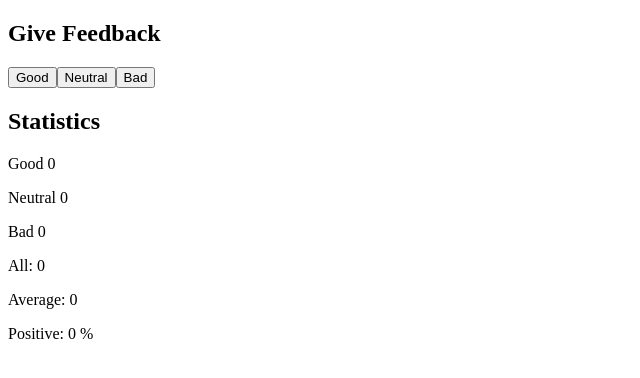
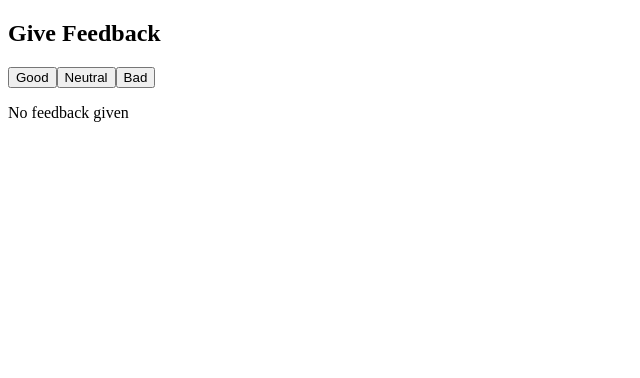
Before and after one commit to ItzRoBeerT/part1, a React (Vite) app in the folder unicafe/: page / in a window 1280 px wide. Shown: the top 378 px of the page, without its empty margins (0-640 px from the left). Built offline with nearby package versions, Linux system fonts and the light colour scheme.

Commit message:
unicafe - step 4

```diff
--- a/unicafe/src/App.jsx
+++ b/unicafe/src/App.jsx
@@ -1,7 +1,9 @@
 import { useState } from 'react';
 
 const Statistics = ({ good, neutral, bad, total, average, positive }) => {
-	return (
+	return total === 0 ? (
+		<p>No feedback given</p>
+	) : (
 		<section>
 			<h2>Statistics</h2>
 			<p>Good {good}</p>
@@ -42,7 +44,14 @@ const App = () => {
 				<button onClick={() => setNeutral(neutral + 1)}>Neutral</button>
 				<button onClick={() => setBad(bad + 1)}>Bad</button>
 			</section>
-			<Statistics average={average()} bad={bad} good={good} neutral={neutral} positive={positive()} total={total} />
+			<Statistics
+				average={average()}
+				bad={bad}
+				good={good}
+				neutral={neutral}
+				positive={positive()}
+				total={total}
+			/>
 		</div>
 	);
 };
```
